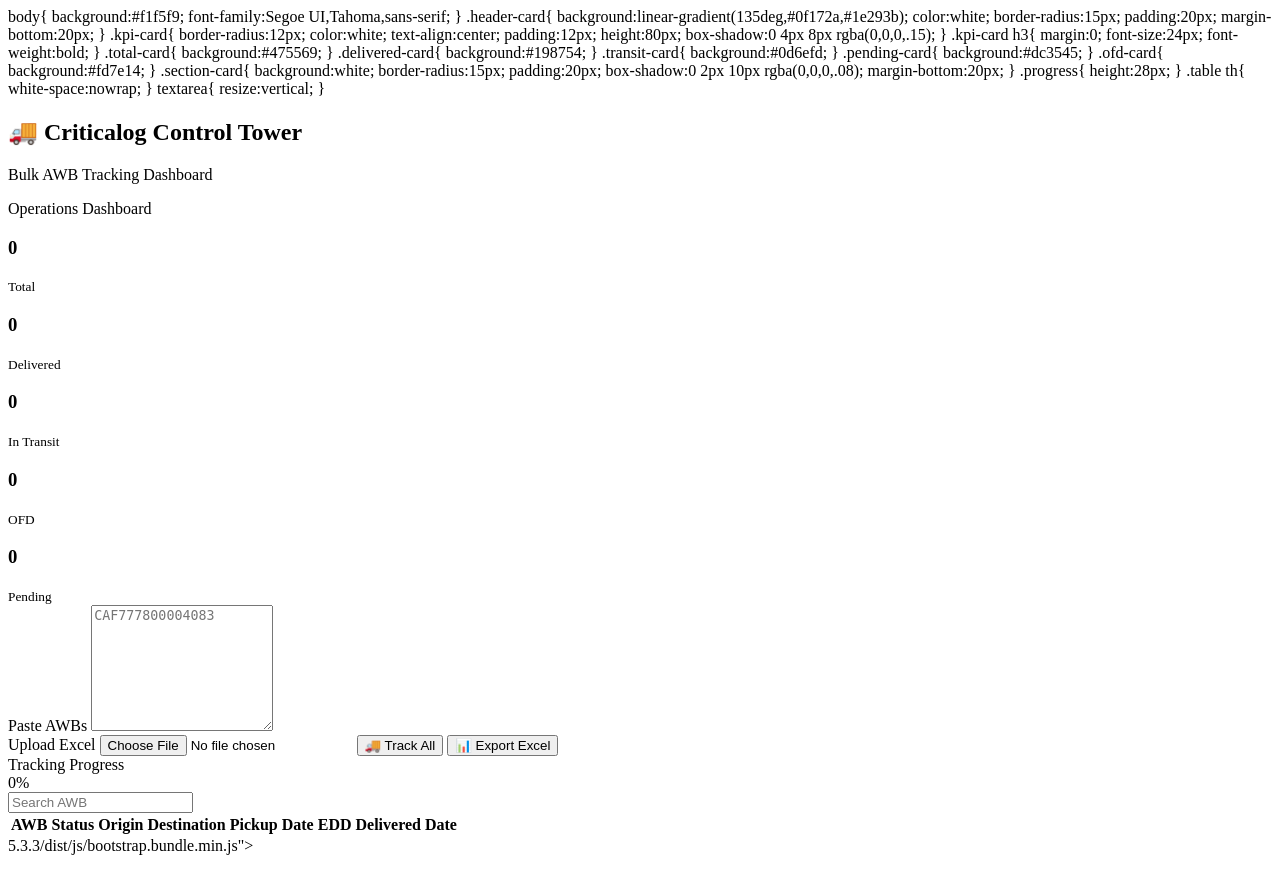
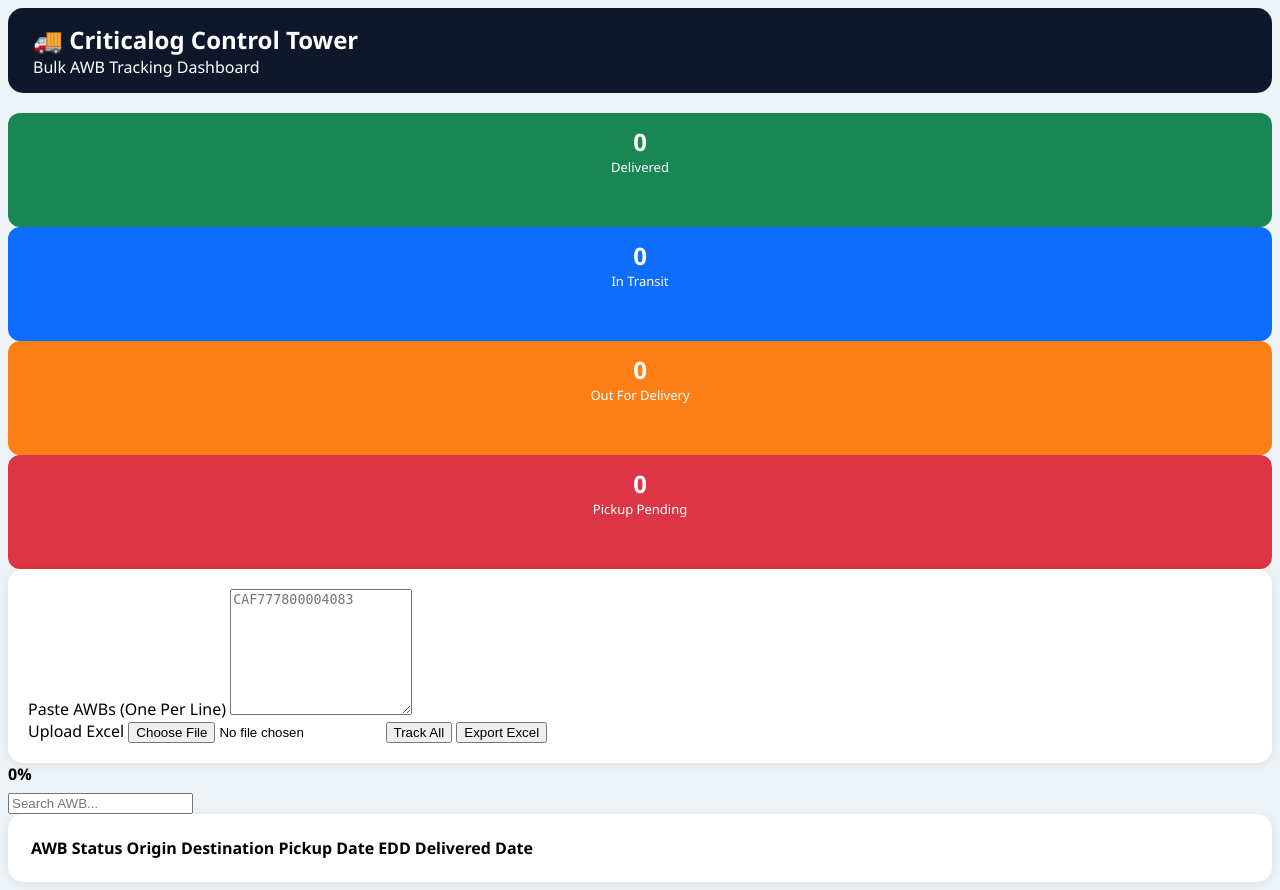
Before and after one commit to saurabbhsinha2/criticalog-bulk-tracker, a Flask app: page / in a window 1280 px wide. Before the commit the page ends 855 px from the top, so only its background shows below. Run offline with Flask 3, Linux system fonts and the light colour scheme; lists and menus that the app fills with data are empty; some libraries are stand-ins or nearby versions.

Commit message:
Update index.html

```diff
--- a/templates/index.html
+++ b/templates/index.html
@@ -7,30 +7,35 @@
 
 <title>Criticalog Control Tower</title>
 
-<link href="https://cdn.jsdelivr.net/npm/bootstrap@5.3.ootstrap.min.css
+<link href="https://cdn.jsdelivr.net/npm/3.3/dist/css/bootstrap.min.css
 
-<script src="https://cdnjs.cloudflare.com/ajax/libs/xlsx/0.18.5/xlsx.fullle>
+<script src="https://cdnjs.cloudflare.com/ajax/libs/xlsx/0.18.5/xlsx.full.min.js"></script>
+
+<style>
 
 body{
-    background:#f1f5f9;
+    background:#edf2f7;
     font-family:Segoe UI,Tahoma,sans-serif;
 }
 
-.header-card{
-    background:linear-gradient(135deg,#0f172a,#1e293b);
+.top-header{
+    background:#0f172a;
     color:white;
+    padding:15px 25px;
     border-radius:15px;
-    padding:20px;
     margin-bottom:20px;
+}
+
+.top-header h2{
+    margin:0;
 }
 
 .kpi-card{
     border-radius:12px;
     color:white;
+    padding:12px;
     text-align:center;
-    padding:12px;
-    height:80px;
-    box-shadow:0 4px 8px rgba(0,0,0,.15);
+    height:90px;
 }
 
 .kpi-card h3{
@@ -39,23 +44,24 @@ body{
     font-weight:bold;
 }
 
-.total-card{
-    background:#475569;
+.kpi-card p{
+    margin:0;
+    font-size:13px;
 }
 
-.delivered-card{
+.delivered{
     background:#198754;
 }
 
-.transit-card{
+.transit{
     background:#0d6efd;
 }
 
-.pending-card{
+.pending{
     background:#dc3545;
 }
 
-.ofd-card{
+.ofd{
     background:#fd7e14;
 }
 
@@ -64,15 +70,36 @@ body{
     border-radius:15px;
     padding:20px;
     box-shadow:0 2px 10px rgba(0,0,0,.08);
-    margin-bottom:20px;
 }
 
 .progress{
     height:28px;
 }
 
+#progressBar{
+    font-weight:600;
+}
+
+.status-delivered{
+    background:#d1e7dd !important;
+}
+
+.status-transit{
+    background:#cfe2ff !important;
+}
+
+.status-pending{
+    background:#f8d7da !important;
+}
+
+.status-ofd{
+    background:#fff3cd !important;
+}
+
 .table th{
-    white-space:nowrap;
+    position:sticky;
+    top:0;
+    z-index:10;
 }
 
 textarea{
@@ -87,74 +114,51 @@ textarea{
 
 <div class="container-fluid p-4">
 
-<div class="header-card">
-
-<div class="d-flex justify-content-between align-items-center">
-
-<div>
+<div class="top-header">
 <h2>🚚 Criticalog Control Tower</h2>
-<p class="mb-0">
-Bulk AWB Tracking Dashboard
-</p>
+<div>Bulk AWB Tracking Dashboard</div>
 </div>
 
-<div>
-<span class="badge bg-light text-dark">
-Operations Dashboard
-</span>
-</div>
+<div class="row g-2 mb-3">
 
-</div>
-
-</div>
-
-<div class="row g-2 mb-4">
-
-<div class="col">
-<div class="kpi-card total-card">
-<h3 id="totalCount">0</h3>
-<small>Total</small>
+<div class="col-md-3">
+<div class="kpi-card delivered">
+<h3 id="deliveredCount">0</h3>
+<p>Delivered</p>
 </div>
 </div>
 
-<div class="col">
-<div class="kpi-card delivered-card">
-<h3 id="deliveredCount">0</h3>
-<small>Delivered</small>
+<div class="col-md-3">
+<div class="kpi-card transit">
+<h3 id="transitCount">0</h3>
+<p>In Transit</p>
 </div>
 </div>
 
-<div class="col">
-<div class="kpi-card transit-card">
-<h3 id="transitCount">0</h3>
-<small>In Transit</small>
+<div class="col-md-3">
+<div class="kpi-card ofd">
+<h3 id="ofdCount">0</h3>
+<p>Out For Delivery</p>
 </div>
 </div>
 
-<div class="col">
-<div class="kpi-card ofd-card">
-<h3 id="ofdCount">0</h3>
-<small>OFD</small>
-</div>
-</div>
-
-<div class="col">
-<div class="kpi-card pending-card">
+<div class="col-md-3">
+<div class="kpi-card pending">
 <h3 id="pendingCount">0</h3>
-<small>Pending</small>
+<p>Pickup Pending</p>
 </div>
 </div>
 
 </div>
 
-<div class="section-card">
+<div class="section-card mb-3">
 
 <div class="row">
 
-<div class="col-lg-8">
+<div class="col-md-8">
 
-<label class="form-label fw-bold">
-Paste AWBs
+<label class="form-label">
+Paste AWBs (One Per Line)
 </label>
 
 <textarea
@@ -165,9 +169,9 @@ placeholder="CAF777800004083"></textarea>
 
 </div>
 
-<div class="col-lg-4">
+<div class="col-md-4">
 
-<label class="form-label fw-bold">
+<label class="form-label">
 Upload Excel
 </label>
 
@@ -181,7 +185,7 @@ accept=".xlsx,.xls">
 class="btn btn-primary w-100 mb-2"
 onclick="trackAll()">
 
-🚚 Track All
+Track All
 
 </button>
 
@@ -189,7 +193,7 @@ onclick="trackAll()">
 class="btn btn-success w-100"
 onclick="exportTable()">
 
-📊 Export Excel
+Export Excel
 
 </button>
 
@@ -199,11 +203,7 @@ onclick="exportTable()">
 
 </div>
 
-<div class="section-card">
-
-<label class="form-label fw-bold">
-Tracking Progress
-</label>
+<div class="mb-3">
 
 <div class="progress">
 
@@ -220,13 +220,13 @@ style="width:0%">
 
 </div>
 
-<div class="section-card">
+<div class="mb-3">
 
 <input
 type="text"
 id="searchBox"
 class="form-control"
-placeholder="Search AWB"
+placeholder="Search AWB..."
 onkeyup="searchTable()">
 
 </div>
@@ -242,7 +242,6 @@ class="table table-bordered table-hover">
 <thead class="table-dark">
 
 <tr>
-
 <th>AWB</th>
 <th>Status</th>
 <th>Origin</th>
@@ -250,7 +249,6 @@ class="table table-bordered table-hover">
 <th>Pickup Date</th>
 <th>EDD</th>
 <th>Delivered Date</th>
-
 </tr>
 
 </thead>
@@ -265,30 +263,29 @@ class="table table-bordered table-hover">
 
 </div>
 
+</div>
+
 <script>
 
 async function trackAll(){
 
+let awbs =
+document.getElementById("awbs")
+.value
+.split("\n")
+.map(x=>x.trim())
+.filter(x=>x);
+
+if(awbs.length===0){
+alert("Enter AWBs");
+return;
+}
+
 const progress =
 document.getElementById("progressBar");
 
-    let awbs =
-    document
-    .getElementById("awbs")
-    .value
-    .split("\n")
-    .map(x => x.trim())
-    .filter(x => x);
-
-    if(awbs.length === 0){
-
-        alert("Please enter AWBs");
-
-        return;
-    }
-
-    progress.style.width = "5%";
-    progress.innerHTML = "Starting...";
+progress.style.width="5%";
+progress.innerHTML="Starting...";
 
 const response =
 await fetch("/track",{
@@ -311,100 +308,58 @@ async function trackAll(){
 const tbody =
 document.getElementById("results");
 
-    tbody.innerHTML = "";
+tbody.innerHTML="";
 
-    let total = data.length;
-    let delivered = 0;
-    let transit = 0;
-    let pending = 0;
-    let ofd = 0;
+let delivered=0;
+let transit=0;
+let pending=0;
+let ofd=0;
 
 data.forEach((item,index)=>{
 
-        let badgeClass =
-        "bg-secondary";
+let cls="";
 
-        if(item.status === "Delivered"){
-
+if(item.status==="Delivered"){
 delivered++;
-            badgeClass = "bg-success";
-
+cls="status-delivered";
 }
-
-        else if(item.status === "In Transit"){
-
+else if(item.status==="In Transit"){
 transit++;
-            badgeClass = "bg-primary";
-
+cls="status-transit";
 }
-
-        else if(item.status === "Out For Delivery"){
-
+else if(item.status==="Pickup Pending"){
+pending++;
+cls="status-pending";
+}
+else if(item.status==="Out For Delivery"){
 ofd++;
-            badgeClass = "bg-warning text-dark";
-
-        }
-
-        else if(item.status === "Pickup Pending"){
-
-            pending++;
-            badgeClass = "bg-danger";
-
+cls="status-ofd";
 }
 
 tbody.innerHTML += `
-
-        <tr>
-
-            <td>
-                ${item.awb || ''}
-            </td>
-
-            <td>
-                <span class="badge ${badgeClass}">
-                    ${item.status || ''}
-                </span>
-            </td>
-
-            <td>
-                ${item.origin || ''}
-            </td>
-
-            <td>
-                ${item.destination || ''}
-            </td>
-
-            <td>
-                ${item.pickup_date || ''}
-            </td>
-
-            <td>
-                ${item.edd || ''}
-            </td>
-
-            <td>
-                ${item.delivered_date || ''}
-            </td>
-
+<tr class="${cls}">
+<td>${item.awb || ''}</td>
+<td>${item.status || ''}</td>
+<td>${item.origin || ''}</td>
+<td>${item.destination || ''}</td>
+<td>${item.pickup_date || ''}</td>
+<td>${item.edd || ''}</td>
+<td>${item.delivered_date || ''}</td>
 </tr>
-
 `;
 
-        let percent =
+let pct =
 Math.round(
-            ((index + 1) / total) * 100
+((index+1) / data.length) * 100
 );
 
 progress.style.width =
-        percent + "%";
+pct + "%";
 
 progress.innerHTML =
-        percent + "%";
+pct + "%";
 
 });
-
-    document.getElementById("totalCount").innerHTML =
-    total;
 
 document.getElementById("deliveredCount").innerHTML =
 delivered;
@@ -418,15 +373,14 @@ async function trackAll(){
 document.getElementById("pendingCount").innerHTML =
 pending;
 
-    progress.innerHTML =
-    "Completed";
+progress.innerHTML="Completed";
 
 }
+
 function searchTable(){
 
 let filter =
-    document
-    .getElementById("searchBox")
+document.getElementById("searchBox")
 .value
 .toUpperCase();
 
@@ -437,11 +391,11 @@ function searchTable(){
 
 rows.forEach(row=>{
 
-        let text =
-        row.innerText.toUpperCase();
+let awb =
+row.cells[0].innerText.toUpperCase();
 
 row.style.display =
-        text.includes(filter)
+awb.includes(filter)
 ? ""
 : "none";
 
@@ -451,66 +405,39 @@ function searchTable(){
 
 function exportTable(){
 
-    const table =
-    document.getElementById(
-        "resultTable"
-    );
+let table =
+document.getElementById("resultTable");
 
-    if(table.rows.length <= 1){
-
-        alert(
-            "No data available to export"
-        );
-
-        return;
-
-    }
-
-    const workbook =
-    XLSX.utils.table_to_book(
-        table,
-        {
-            sheet:"Tracking"
-        }
-    );
+let wb =
+XLSX.utils.table_to_book(table);
 
 XLSX.writeFile(
-        workbook,
+wb,
 "Criticalog_Report.xlsx"
 );
 
 }
 
-document
-.getElementById("excelFile")
-.addEventListener(
-    "change",
-    function(e){
+document.getElementById("excelFile")
+.addEventListener("change",function(e){
 
 const file =
 e.target.files[0];
 
-        if(!file){
-            return;
-        }
+if(!file) return;
 
 const reader =
 new FileReader();
 
-        reader.onload =
-        function(evt){
+reader.onload=function(evt){
 
 const data =
-            new Uint8Array(
-                evt.target.result
-            );
+new Uint8Array(evt.target.result);
 
 const workbook =
 XLSX.read(
 data,
-                {
-                    type:"array"
-                }
+{type:"array"}
 );
 
 const sheet =
@@ -521,9 +448,7 @@ document
 const rows =
 XLSX.utils.sheet_to_json(
 sheet,
-                {
-                    header:1
-                }
+{header:1}
 );
 
 let awbs=[];
@@ -531,30 +456,21 @@ document
 rows.forEach(row=>{
 
 if(row[0]){
-                    awbs.push(
-                        row[0]
-                    );
+awbs.push(row[0]);
 }
 
 });
 
-            document
-            .getElementById("awbs")
-            .value =
+document.getElementById("awbs").value =
 awbs.join("\n");
 
 };
 
-        reader.readAsArrayBuffer(
-            file
-        );
+reader.readAsArrayBuffer(file);
 
-    }
-);
+});
 
 </script>
 
-5.3.3/dist/js/bootstrap.bundle.min.js"></script>
-
 </body>
 </html>
```
Lines whose indentation alone changed are shown as unchanged.
